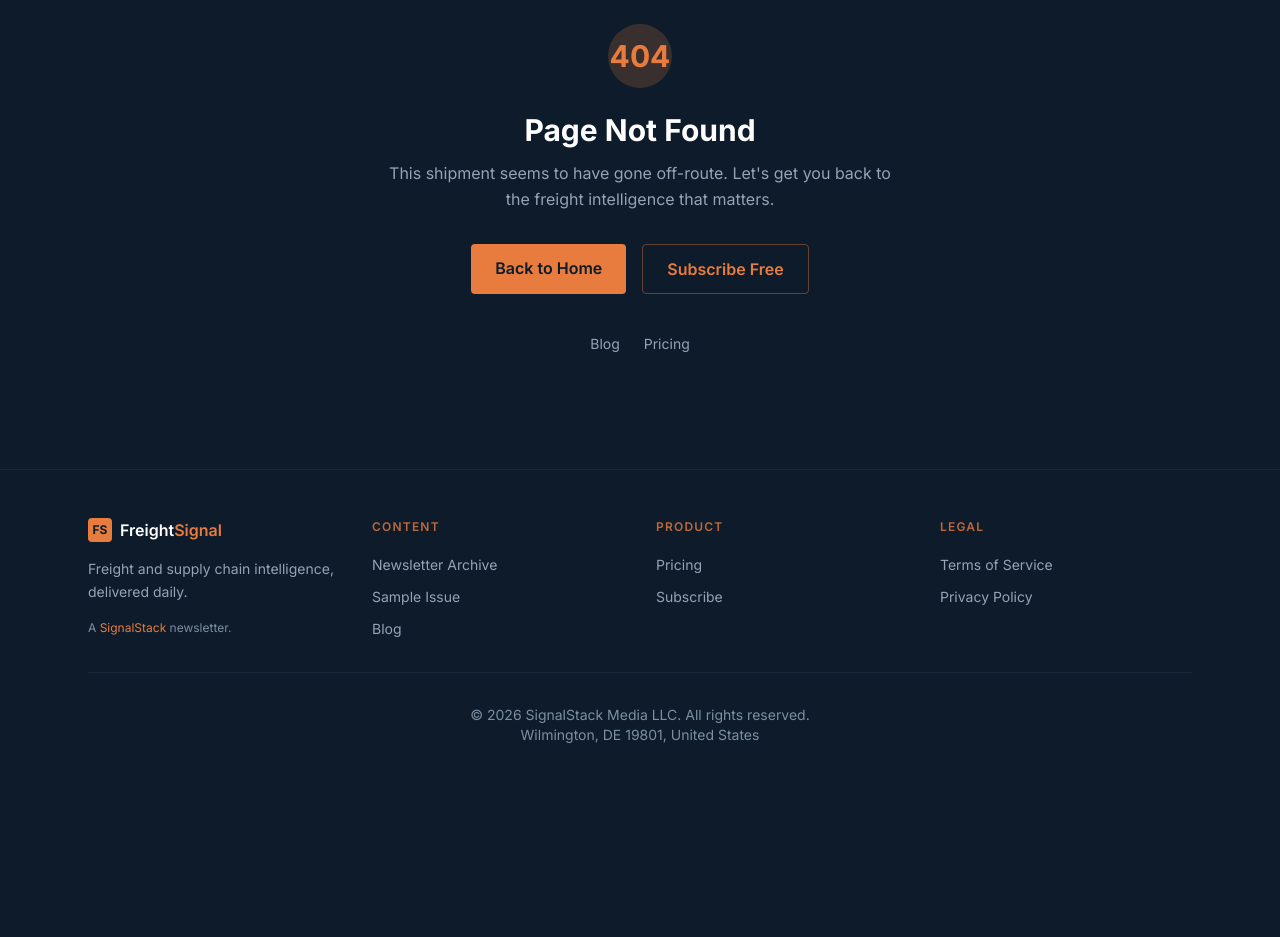
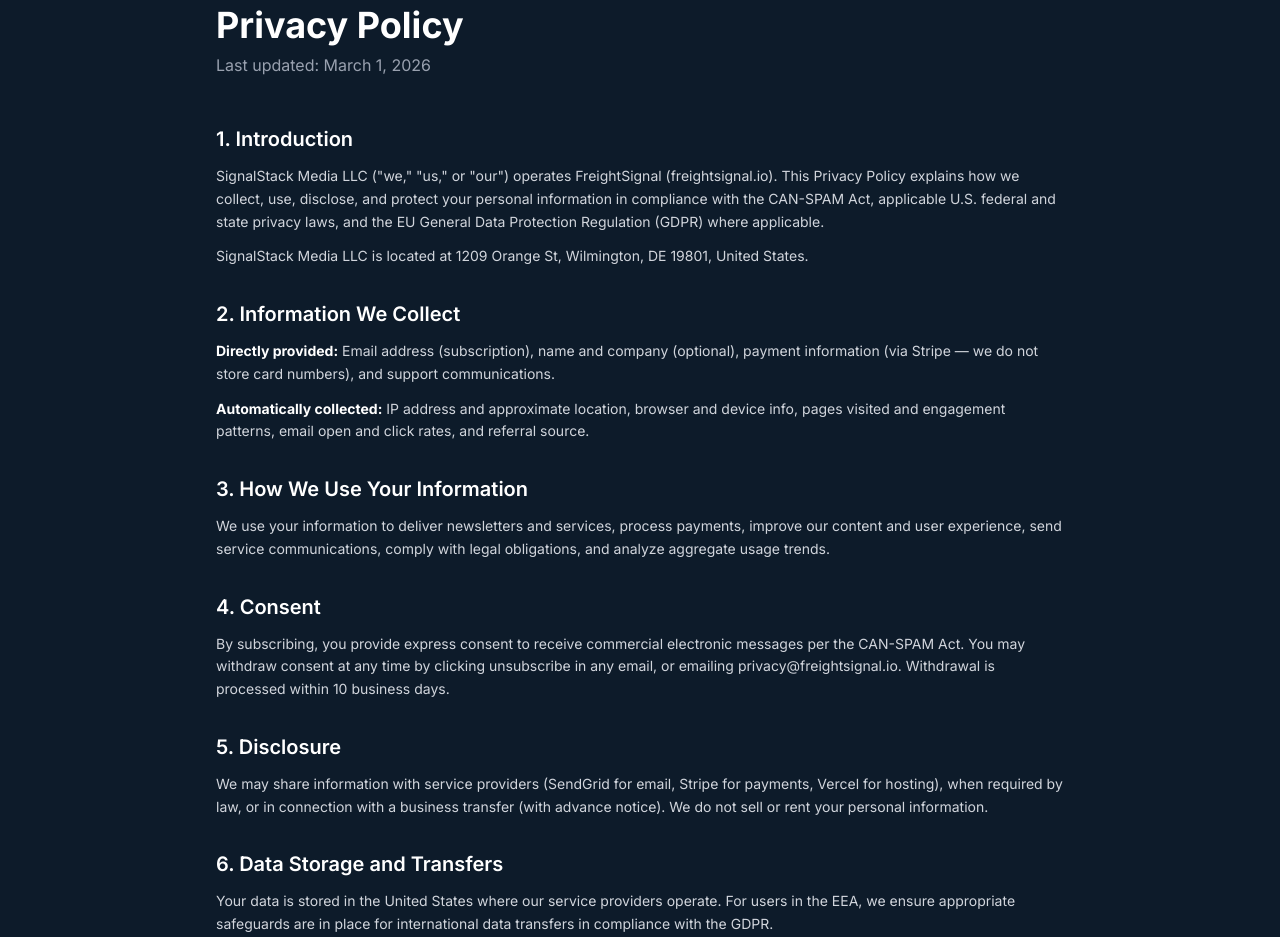
Before and after one commit to markellison181-ctrl/freightsignal, a Next.js app: page /privacy in a window 1280 px wide. Before the commit this address had no page. Shown: the part 160-1097 px from the top of the page. Before the commit the page ends 953 px from the top, so only its background shows below. Built offline with nearby package versions, Linux system fonts and the light colour scheme.

Commit message:
fix: update legal pages — LLC/Wilmington/CAN-SPAM (identity isolation P0)

```diff
--- /dev/null
+++ b/src/app/privacy/page.tsx
@@ -0,0 +1,63 @@
+import type { Metadata } from "next";
+
+export const metadata: Metadata = {
+  title: "Privacy Policy — FreightSignal",
+  description: "Privacy Policy for FreightSignal by SignalStack Media — CAN-SPAM and GDPR compliant.",
+};
+
+export default function PrivacyPage() {
+  return (
+    <div className="max-w-4xl mx-auto px-6 py-16 md:py-24">
+      <h1 className="text-4xl font-bold mb-2">Privacy Policy</h1>
+      <p className="text-gray-400 mb-12">Last updated: March 1, 2026</p>
+      <div className="space-y-8 text-gray-300 leading-relaxed text-sm">
+        <section>
+          <h2 className="text-xl font-semibold text-white mb-3">1. Introduction</h2>
+          <p>SignalStack Media LLC (&quot;we,&quot; &quot;us,&quot; or &quot;our&quot;) operates FreightSignal (freightsignal.io). This Privacy Policy explains how we collect, use, disclose, and protect your personal information in compliance with the CAN-SPAM Act, applicable U.S. federal and state privacy laws, and the EU General Data Protection Regulation (GDPR) where applicable.</p>
+          <p className="mt-3">SignalStack Media LLC is located at 1209 Orange St, Wilmington, DE 19801, United States.</p>
+        </section>
+        <section>
+          <h2 className="text-xl font-semibold text-white mb-3">2. Information We Collect</h2>
+          <p><strong className="text-white">Directly provided:</strong> Email address (subscription), name and company (optional), payment information (via Stripe — we do not store card numbers), and support communications.</p>
+          <p className="mt-3"><strong className="text-white">Automatically collected:</strong> IP address and approximate location, browser and device info, pages visited and engagement patterns, email open and click rates, and referral source.</p>
+        </section>
+        <section>
+          <h2 className="text-xl font-semibold text-white mb-3">3. How We Use Your Information</h2>
+          <p>We use your information to deliver newsletters and services, process payments, improve our content and user experience, send service communications, comply with legal obligations, and analyze aggregate usage trends.</p>
+        </section>
+        <section>
+          <h2 className="text-xl font-semibold text-white mb-3">4. Consent</h2>
+          <p>By subscribing, you provide express consent to receive commercial electronic messages per the CAN-SPAM Act. You may withdraw consent at any time by clicking unsubscribe in any email, or emailing privacy@freightsignal.io. Withdrawal is processed within 10 business days.</p>
+        </section>
+        <section>
+          <h2 className="text-xl font-semibold text-white mb-3">5. Disclosure</h2>
+          <p>We may share information with service providers (SendGrid for email, Stripe for payments, Vercel for hosting), when required by law, or in connection with a business transfer (with advance notice). We do not sell or rent your personal information.</p>
+        </section>
+        <section>
+          <h2 className="text-xl font-semibold text-white mb-3">6. Data Storage and Transfers</h2>
+          <p>Your data is stored in the United States where our service providers operate. For users in the EEA, we ensure appropriate safeguards are in place for international data transfers in compliance with the GDPR.</p>
+        </section>
+        <section>
+          <h2 className="text-xl font-semibold text-white mb-3">7. Security</h2>
+          <p>We implement appropriate technical and organizational measures including TLS encryption, secure storage, and access controls. No system is 100% secure; we cannot guarantee absolute security.</p>
+        </section>
+        <section>
+          <h2 className="text-xl font-semibold text-white mb-3">8. Retention</h2>
+          <p>Active subscriber data: duration of subscription plus 30 days. Payment records: 7 years (U.S. tax law). Analytics: 26 months. Support communications: 3 years.</p>
+        </section>
+        <section>
+          <h2 className="text-xl font-semibold text-white mb-3">9. Your Rights</h2>
+          <p>You may request access to your personal information, request correction of inaccuracies, request deletion, and withdraw consent (subject to legal restrictions). GDPR users may also request data portability. Contact us at privacy@freightsignal.io. We respond within 30 days.</p>
+        </section>
+        <section>
+          <h2 className="text-xl font-semibold text-white mb-3">10. Cookies</h2>
+          <p>We use essential cookies (site functionality), analytics cookies (usage understanding), and preference cookies (your settings). Control cookies through your browser settings.</p>
+        </section>
+        <section>
+          <h2 className="text-xl font-semibold text-white mb-3">11. Contact</h2>
+          <p>SignalStack Media LLC<br />1209 Orange St, Wilmington, DE 19801<br />Email: privacy@freightsignal.io</p>
+        </section>
+      </div>
+    </div>
+  );
+}
--- /dev/null
+++ b/src/app/terms/page.tsx
@@ -0,0 +1,58 @@
+import type { Metadata } from "next";
+
+export const metadata: Metadata = {
+  title: "Terms of Service — FreightSignal",
+  description: "Terms of Service for FreightSignal newsletter by SignalStack Media.",
+};
+
+export default function TermsPage() {
+  return (
+    <div className="max-w-4xl mx-auto px-6 py-16 md:py-24">
+      <h1 className="text-4xl font-bold mb-2">Terms of Service</h1>
+      <p className="text-gray-400 mb-12">Last updated: March 1, 2026</p>
+      <div className="space-y-8 text-gray-300 leading-relaxed text-sm">
+        <section>
+          <h2 className="text-xl font-semibold text-white mb-3">1. Agreement to Terms</h2>
+          <p>These Terms of Service (&quot;Terms&quot;) constitute a legally binding agreement between you (&quot;Subscriber,&quot; &quot;you,&quot; or &quot;your&quot;) and SignalStack Media LLC (&quot;SignalStack,&quot; &quot;we,&quot; &quot;us,&quot; or &quot;our&quot;), a limited liability company organized under the laws of Delaware, with its principal office at 1209 Orange St, Wilmington, DE 19801.</p>
+          <p className="mt-3">By accessing FreightSignal (freightsignal.io), subscribing to our newsletter, or using any of our services, you agree to be bound by these Terms and our Privacy Policy.</p>
+        </section>
+        <section>
+          <h2 className="text-xl font-semibold text-white mb-3">2. Services</h2>
+          <p>FreightSignal is a niche intelligence newsletter service providing analysis of freight and logistics market trends, rate movements, carrier data, and supply chain intelligence. Our services include free and paid newsletter subscriptions, web-based content and archives, searchable market data (Pro and Enterprise tiers), and API access (Enterprise tier).</p>
+        </section>
+        <section>
+          <h2 className="text-xl font-semibold text-white mb-3">3. Subscription and Account</h2>
+          <p>To subscribe, you must provide a valid email address. For paid subscriptions, valid payment information is required. You represent that you are at least 18 years of age and that all information you provide is accurate. You are responsible for maintaining the confidentiality of your account.</p>
+        </section>
+        <section>
+          <h2 className="text-xl font-semibold text-white mb-3">4. Paid Subscriptions and Billing</h2>
+          <p>Paid subscriptions are billed monthly through Stripe. Applicable taxes will be added. You may cancel at any time; cancellation takes effect at the end of your billing period. No partial refunds except as required by law. We may change pricing with 30 days&apos; notice.</p>
+        </section>
+        <section>
+          <h2 className="text-xl font-semibold text-white mb-3">5. Intellectual Property</h2>
+          <p>All content is the property of SignalStack Media LLC or its licensors. Your subscription grants a limited, non-exclusive, non-transferable license for personal or internal business use. Redistribution, republication, or resale of our content is prohibited without written consent.</p>
+        </section>
+        <section>
+          <h2 className="text-xl font-semibold text-white mb-3">6. Disclaimer</h2>
+          <p>Our content is for informational purposes only and does not constitute legal, financial, or professional advice. While we make reasonable efforts to ensure accuracy, we do not guarantee completeness or accuracy. Verify information through official sources before making business decisions.</p>
+        </section>
+        <section>
+          <h2 className="text-xl font-semibold text-white mb-3">7. Limitation of Liability</h2>
+          <p>To the maximum extent permitted by law, SignalStack Media LLC shall not be liable for any indirect, incidental, special, consequential, or punitive damages. Our total aggregate liability shall not exceed amounts paid by you in the 12 months preceding the claim.</p>
+        </section>
+        <section>
+          <h2 className="text-xl font-semibold text-white mb-3">8. CAN-SPAM Compliance</h2>
+          <p>We comply with the U.S. CAN-SPAM Act. By subscribing, you provide express consent to receive commercial electronic messages. Every message identifies SignalStack Media LLC as the sender, includes our physical mailing address, and provides a functioning unsubscribe mechanism. Unsubscribe requests are processed within 10 business days.</p>
+        </section>
+        <section>
+          <h2 className="text-xl font-semibold text-white mb-3">9. Governing Law</h2>
+          <p>These Terms are governed by the laws of the State of Delaware, United States. Disputes are subject to the exclusive jurisdiction of the federal and state courts located in Delaware.</p>
+        </section>
+        <section>
+          <h2 className="text-xl font-semibold text-white mb-3">10. Contact</h2>
+          <p>SignalStack Media LLC<br />1209 Orange St, Wilmington, DE 19801<br />Email: hello@freightsignal.io</p>
+        </section>
+      </div>
+    </div>
+  );
+}
```
